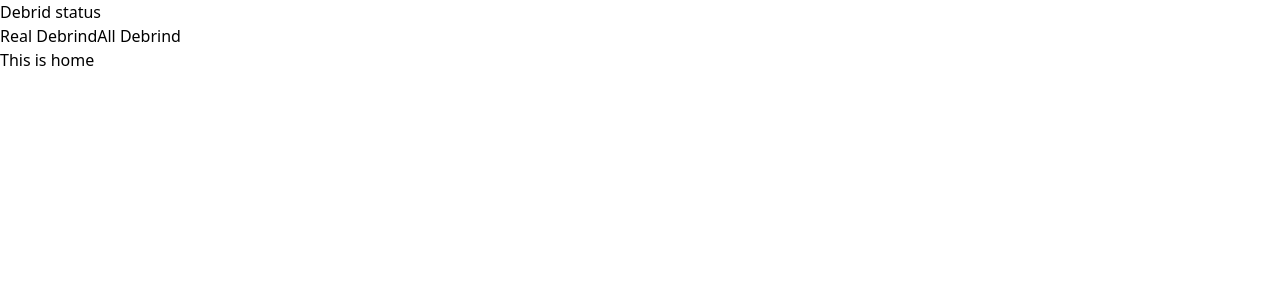
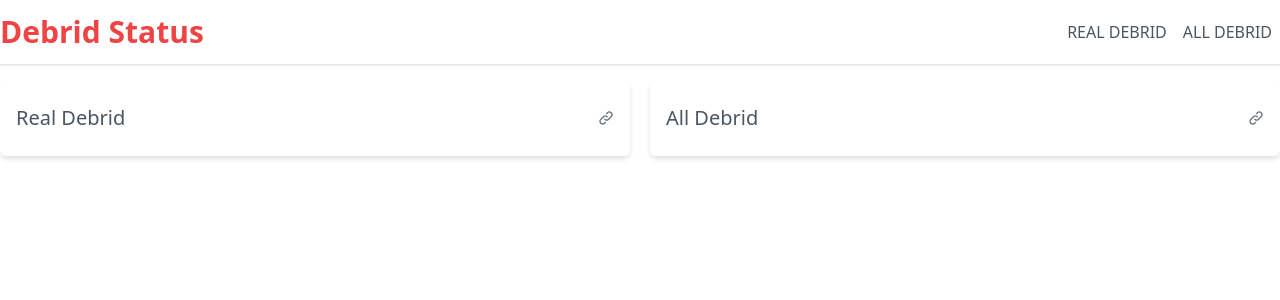
Before and after one commit to Valac01/debrid-status, a React (Create React App) app: page / in a window 1280 px wide. Shown: the top 300 px of the page. Built offline with nearby package versions, Linux system fonts and the light colour scheme.

Commit message:
Navbar created

```diff
--- a/src/components/Navbar.js
+++ b/src/components/Navbar.js
@@ -2,12 +2,18 @@
 
 const Navbar = () => {
   return (
-    <div className="navbar">
-      <div className="site-name">Debrid status</div>
-      <nav>
-        <Link to="/real-debrid">Real Debrind</Link>
-        <Link to="/all-debrid">All Debrind</Link>
-      </nav>
+    <div className="navbar h-16 shadow px-2 sm:px-0 ">
+      <div className="container h-full flex items-center justify-between">
+        <div className="site-name">
+          <Link to="/" className="font-semibold text-red-500 text-3xl">
+            Debrid Status
+          </Link>
+        </div>
+        <nav>
+          <Link to="/real-debrid" className="px-2 uppercase text-gray-600 hover:text-red-500">Real Debrid</Link>
+          <Link to="/all-debrid" className="px-2 uppercase text-gray-600 hover:text-red-500">All Debrid</Link>
+        </nav>
+        </div>
     </div>
   );
 }
--- /dev/null
+++ b/src/components/SiteCard.js
@@ -0,0 +1,16 @@
+import { Link } from "react-router-dom";
+
+const SiteCard = ({name, to}) => {
+  return (
+    <Link to={to}>
+      <div className="site-card px-4 py-6 shadow-md hover:shadow-lg rounded-md flex items-center justify-between bg-white">
+        <h2 className="text-gray-600 text-xl font-medium">{name}</h2>
+        <svg className="text-gray-500 stroke-current h-4" xmlns="http://www.w3.org/2000/svg" fill="none" viewBox="0 0 24 24" stroke="currentColor">
+          <path strokeLinecap="round" strokeLinejoin="round" strokeWidth={2} d="M13.828 10.172a4 4 0 00-5.656 0l-4 4a4 4 0 105.656 5.656l1.102-1.101m-.758-4.899a4 4 0 005.656 0l4-4a4 4 0 00-5.656-5.656l-1.1 1.1" />
+        </svg>
+      </div>
+    </Link>
+  );
+}
+
+export default SiteCard;
--- /dev/null
+++ b/src/hooks/fetchData.js
@@ -0,0 +1 @@
+// Custom hook for fetch api to get status
--- a/src/pages/AllDebrid.js
+++ b/src/pages/AllDebrid.js
@@ -1,7 +1,42 @@
+import { useEffect, useState } from "react";
+
 const RealDebrid = () => {
+  const [hostsData, setHostsData] = useState([])
+
+  useEffect(() => {
+    console.log('Use effect')
+    const fetchData = async() => {
+      try {
+        const res = await fetch('https://api.alldebrid.com/v4/hosts?' +
+        new URLSearchParams({agent: 'DebridStatus', user: 'Apple'}), {
+          method: 'GET',
+        })
+        if(!res.ok) {
+          throw Error
+        }
+        console.log(res)
+        const data = await res.json()
+        console.log(data.data)
+
+        setHostsData(Object.keys(data.data.hosts))
+        console.log(hostsData)
+
+      } catch (error) {
+        console.log(error)
+      }
+    }
+
+    fetchData()
+  }, [])
+
   return (
-    <div>
-      <h1>All Debrid</h1>
+    <div className="container px-2 sm:px-0 pt-4">
+      <h1 className="text-2xl text-gray-600">All Debrid : Hosting status</h1>
+      {
+        hostsData.map(host => {
+          return <p>{host}</p>
+        })
+      }
     </div>
   );
 }
--- a/src/pages/Home.js
+++ b/src/pages/Home.js
@@ -1,7 +1,13 @@
+import SiteCard from "../components/SiteCard"
+import HomeStyles from './Home.module.css'
+
 const Home = () => {
   return (
-    <div className="home">
-      <h1>This is home</h1>
+    <div className="home container">
+      <div className={HomeStyles.grid}>
+        <SiteCard name="Real Debrid" to="/real-debrid"/>
+        <SiteCard name="All Debrid"to="/all-debrid"/>
+      </div>
     </div>
   );
 }
--- /dev/null
+++ b/src/pages/Home.module.css
@@ -0,0 +1,12 @@
+.grid {
+  @apply pt-4 px-2;
+  display: grid;
+  gap: 1.25rem;
+  grid-template-columns: repeat(auto-fit, minmax(300px,auto));
+}
+
+@screen sm {
+  .grid {
+    @apply px-0;
+  }
+}
--- a/tailwind.config.js
+++ b/tailwind.config.js
@@ -2,7 +2,9 @@
   purge: ['./src/**/*.{js,jsx,ts,tsx}', './public/index.html'],
   darkMode: false, // or 'media' or 'class'
   theme: {
-    extend: {},
+    container: {
+      center: true,
+    },
   },
   variants: {
     extend: {},
```
